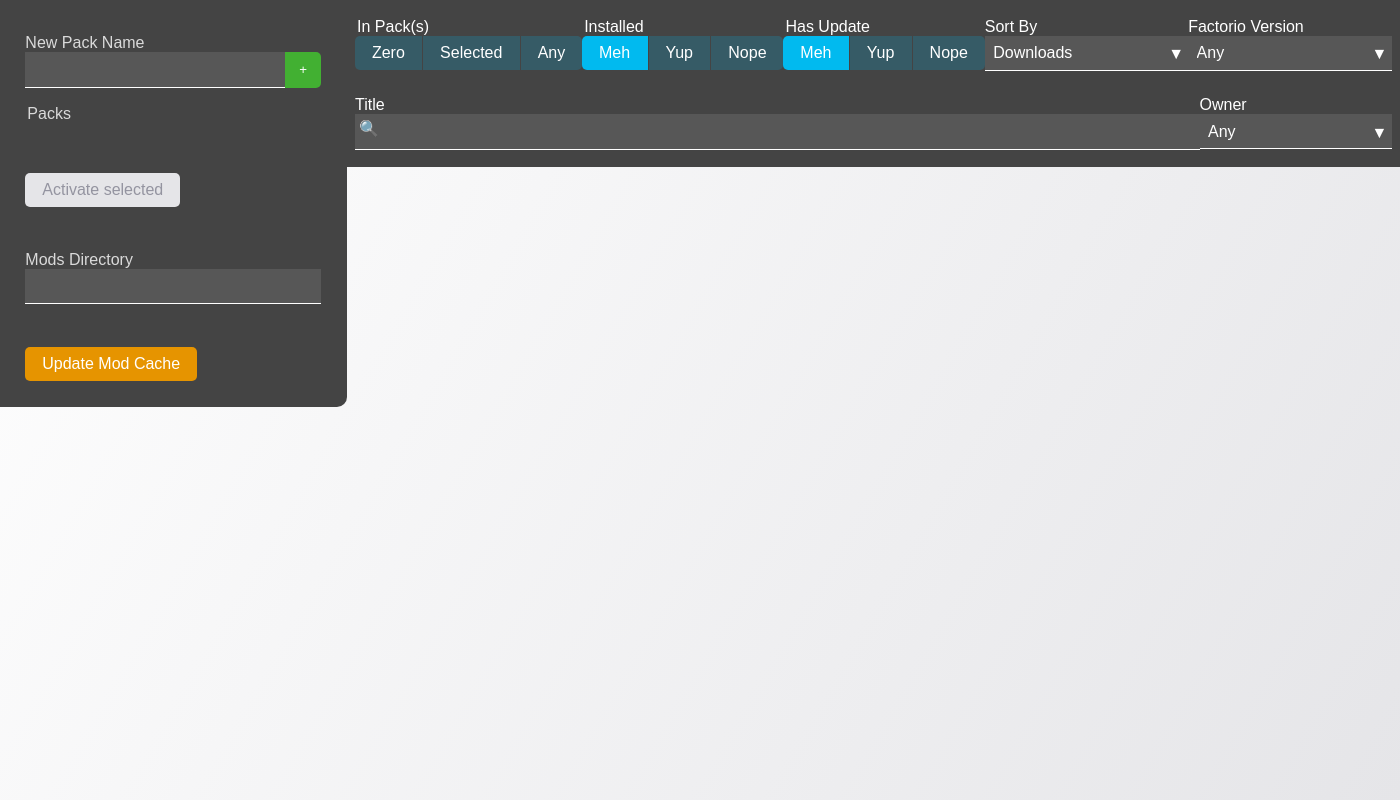
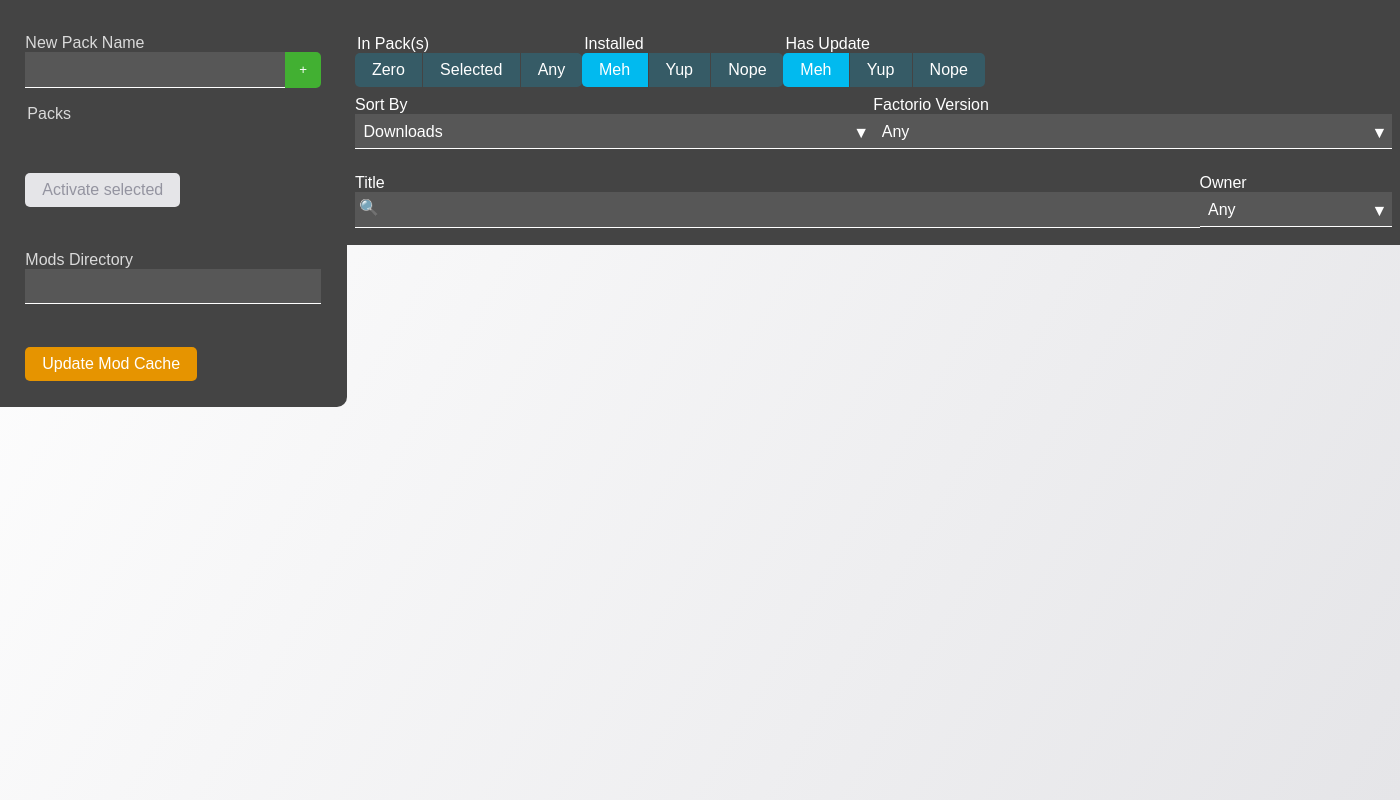
Before and after one commit to kalisjoshua/factorio-mod-pack-manager, an Electron app: page index.html in a window 1400 px wide. Drawn offline with nearby package versions, Linux system fonts and the light colour scheme; files that its build step writes are made by us from their sources; no server answers.

Commit message:
fix layout of fliters at narrower width windows

```diff
--- a/index.html
+++ b/index.html
@@ -58,7 +58,7 @@
       <section class="content">
         <div class="filter-headings">
 
-          <div class="flex-container">
+          <div class="flex-container flex-filter">
 
             <div class="form-field">
               <fieldset class="pill-input" name="packs-filter">
--- a/package.json
+++ b/package.json
@@ -1,6 +1,6 @@
 {
   "name": "mod-pack-manager",
-  "version": "0.9.7",
+  "version": "0.9.8",
   "description": "Manage mod-packs; groups of mods.",
   "main": "index.js",
   "scripts": {
--- a/sass/_layout.scss
+++ b/sass/_layout.scss
@@ -40,6 +40,12 @@
 }
 
 .flex-container { display: flex; }
+@media not (max-width: 1300px) {
+  .flex-filter { flex-wrap: wrap; }
+  .flex-filter:after { content: ''; width: 100%; }
+  .flex-filter div:nth-of-type(n+4) { order: 1; }
+}
+
 .flex-grow { flex: 1 0; }
 
 .filter-headings {
@@ -48,6 +54,7 @@
   margin: -$gutter;
   margin-bottom: $gutter;
   padding: $gutter * 2 $gutter;
+  padding-top: $gutter * 4;
 
   > div:nth-of-type(n+2) {
     margin-top: $gutter * 2;
```
